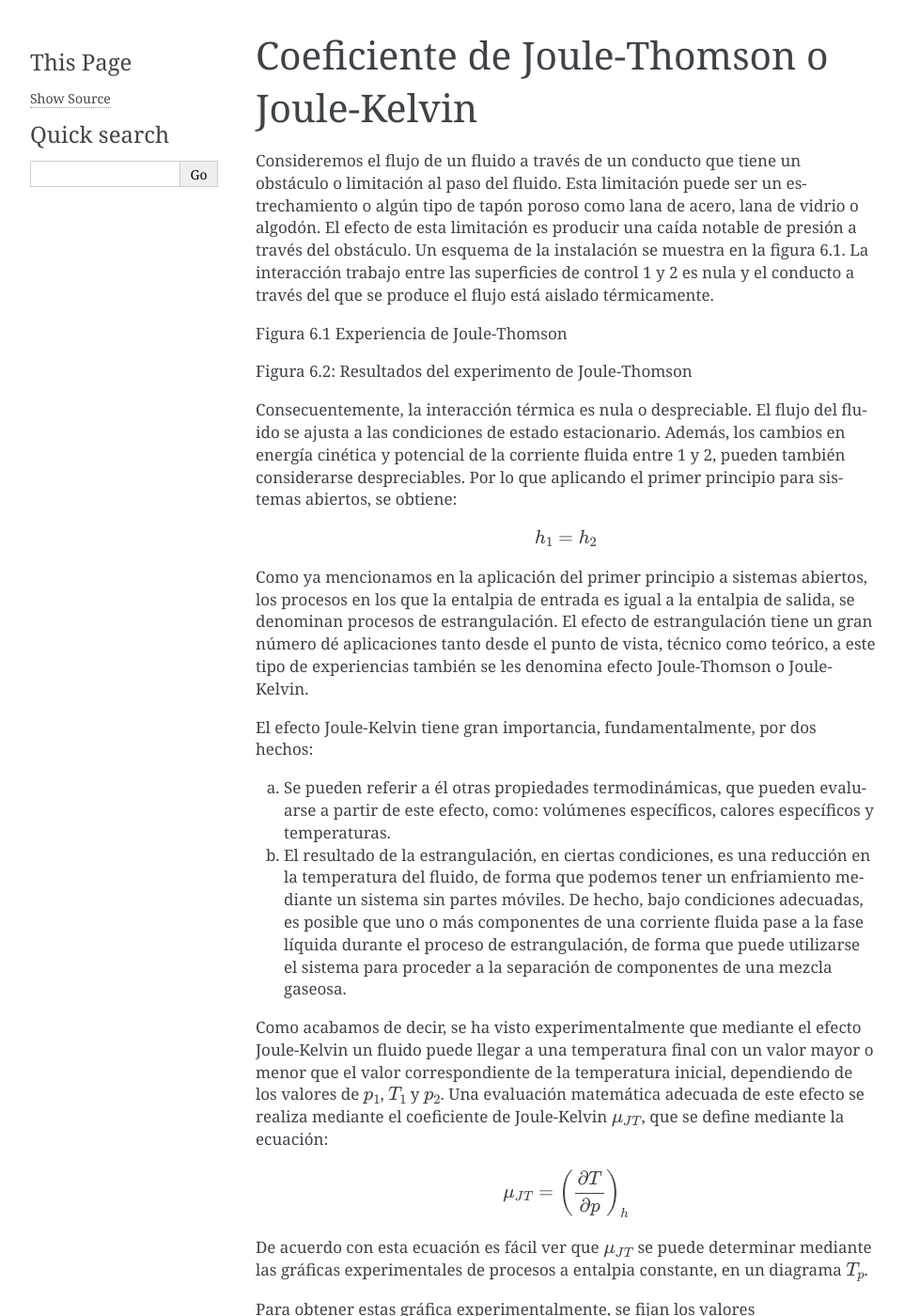
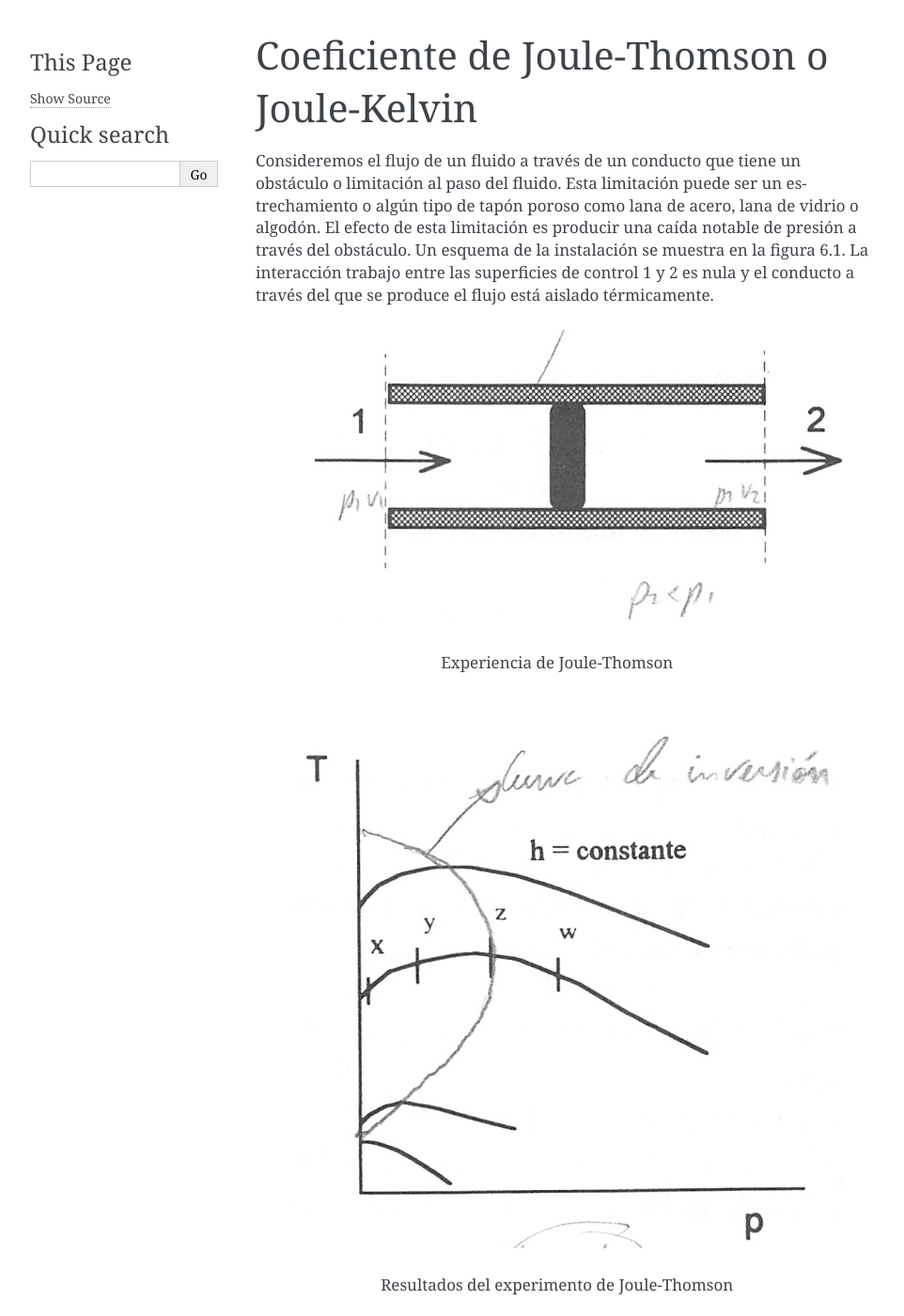
Before and after one commit to mantielero/termodinamica, a Sphinx documentation site: the page built from source/rtg_JT_JK.rst, in a window 1280 px wide and 1400 px high. Shown: the whole window at 94% size, without its empty margins (148-1110 px from the left). Built offline with Sphinx 7.4.7, drawn with Linux system fonts in a browser that asks for light colours; pages that are not in the unit, such as notebooks, are missing from menus.

Commit message:
Update rtg_JT_JK.rst

```diff
--- a/source/rtg_JT_JK.rst
+++ b/source/rtg_JT_JK.rst
@@ -4,10 +4,13 @@ Coeficiente de Joule-Thomson o Joule-Kelvin
 Consideremos el flujo de un fluido a través de un conducto que tiene un obstáculo o limitación al paso del fluido. Esta limitación puede ser un estrechamiento o algún tipo de tapón poroso como lana de acero, lana de vidrio o algodón. El efecto de esta limitación es producir una caída notable de presión a través del obstáculo. Un esquema de la instalación se muestra en la figura 6.1. La interacción trabajo entre las superficies de control 1 y 2 es nula y el conducto a través del que se produce el flujo está aislado térmicamente.
 
 
+.. figure:: ./img/experiencia_Joule_Thomson.png
 
-Figura 6.1 Experiencia de Joule-Thomson
+   Experiencia de Joule-Thomson
 
-Figura 6.2: Resultados del experimento de Joule-Thomson
+.. figure:: ./img/resultados_experimento.png
+
+   Resultados del experimento de Joule-Thomson
 
 Consecuentemente, la interacción térmica es nula o despreciable. El flujo del fluido se
 ajusta a las condiciones de estado estacionario. Además, los cambios en energía cinética y potencial de la corriente fluida entre 1 y 2, pueden también considerarse despreciables. Por lo que aplicando el primer principio para sistemas abiertos, se obtiene:
```
